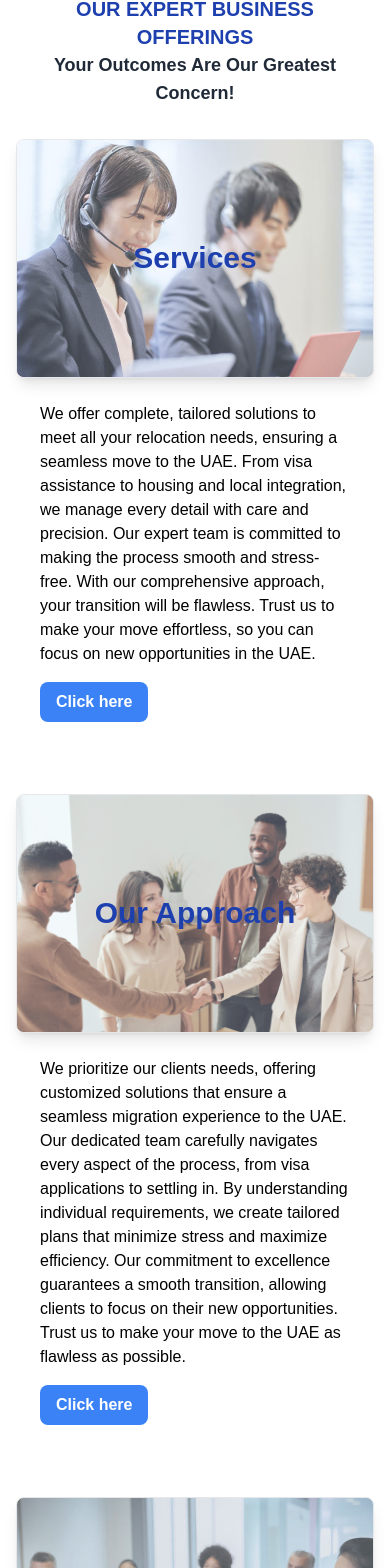
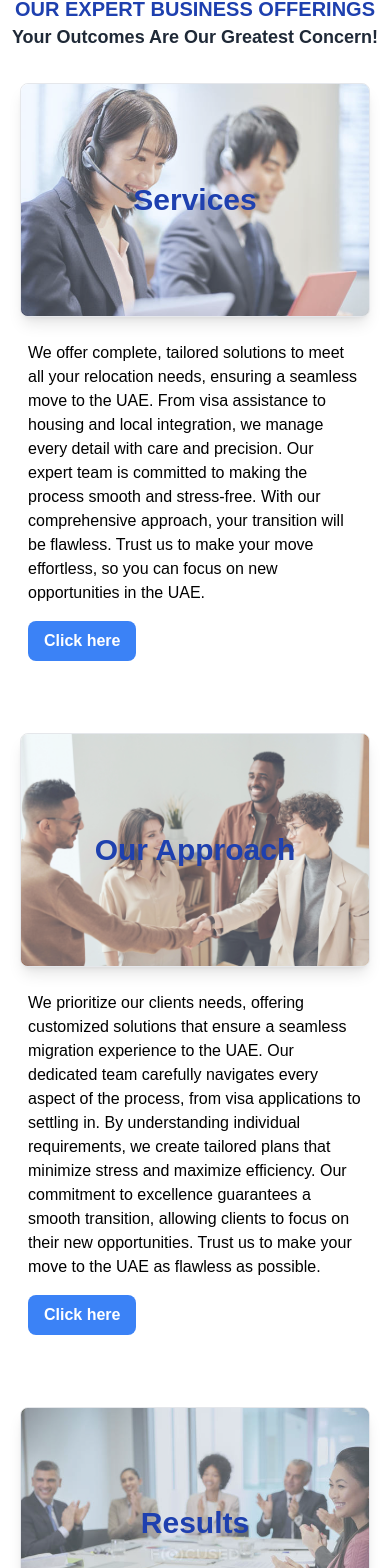
Before and after one commit to Mehwishhasny/elite-estates, a Next.js app: page / in a window 390 px wide. Shown: the part 3454-5022 px from the top of the page. Built offline with nearby package versions, Linux system fonts and the light colour scheme.

Commit message:
commit added

```diff
--- a/components/header.tsx
+++ b/components/header.tsx
@@ -40,7 +40,7 @@ export function Header({ openModal }: HeaderProps) {
 
   return (
     <div className="flex sm:py-0 py-2">
-      <div className="fixed sm:left-0 sm:top-0 sm:h-full sm:w-40 w-full h-[85px] bg-gray-800 text-white z-10">
+      <div className="fixed sm:left-0 sm:top-0 sm:h-full sm:w-40 w-full sm:mx-0 mx-auto h-[85px] bg-gray-800 text-white z-10">
         <div className="flex justify-between items-center">
           <h1 className="sm:text-lg text-sm sm:mt-4 ml-2">
             <Link href="/">Elite Estates</Link>
--- a/components/services.tsx
+++ b/components/services.tsx
@@ -2,7 +2,7 @@ import Image from 'next/image';
 
 export function Services() {
   return (
-    <div className="min-h-screen bg-white flex flex-col justify-center items-center sm:ml-64 max-w-6xl sm:mb-10 sm:mx-0 mx-4">
+    <div className="min-h-screen bg-white flex flex-col justify-center items-center sm:ml-64 max-w-6xl sm:mb-10 sm:mx-0 mx-1">
       <h1 className="text-blue-800 font-bold sm:text-3xl text-xl mt-10 text-center">
         OUR EXPERT BUSINESS OFFERINGS
       </h1>
@@ -14,7 +14,7 @@ export function Services() {
 
 
         <div className="flex flex-col md:flex-row items-center">
-          <div className="relative max-w-lg bg-white border border-gray-200 rounded-lg shadow-lg overflow-hidden md:mr-6">
+          <div className="relative max-w-lg bg-white border border-gray-200 rounded-lg shadow-lg overflow-hidden md:mr-6 sm:mx-0 mx-4">
             <Image
               src="/images/services.jpg"
               alt="Services"
@@ -50,7 +50,7 @@ export function Services() {
           </button>
         </div>
 
-        <div className="relative max-w-lg bg-white border border-gray-200 rounded-lg shadow-lg overflow-hidden md:mr-6 order-1 md:order-2">
+        <div className="relative max-w-lg sm:mx-0 mx-4 bg-white border border-gray-200 rounded-lg shadow-lg overflow-hidden md:mr-6 order-1 md:order-2">
           <Image
             src="/images/approach.jpeg"
             alt="Our Approach"
@@ -67,7 +67,7 @@ export function Services() {
 
 
       <div className="flex flex-col md:flex-row items-center mt-12">
-        <div className="relative max-w-lg bg-white border border-gray-200 rounded-lg shadow-lg overflow-hidden md:mr-6 order-1">
+        <div className="relative max-w-lg sm:mx-0 mx-4 bg-white border border-gray-200 rounded-lg shadow-lg overflow-hidden md:mr-6 order-1">
           <Image
             src="/images/results.jpg"
             alt="Results"
```
